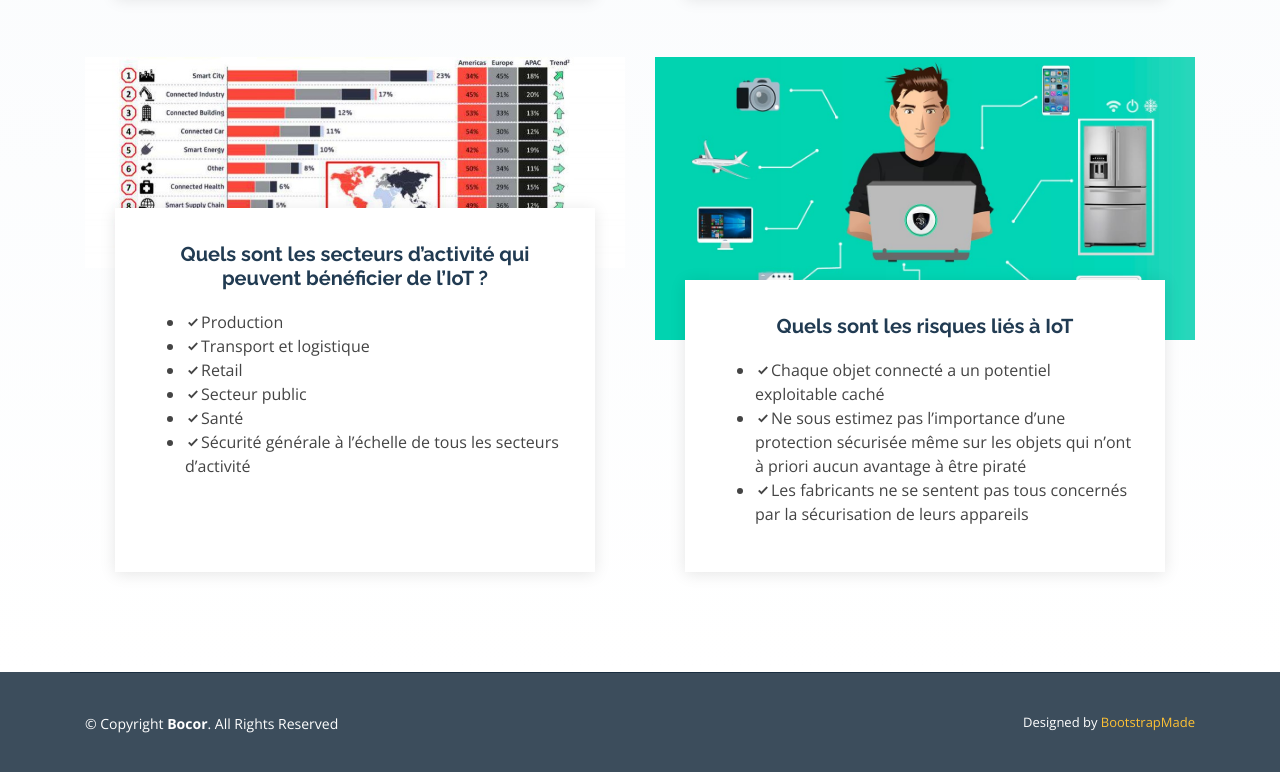
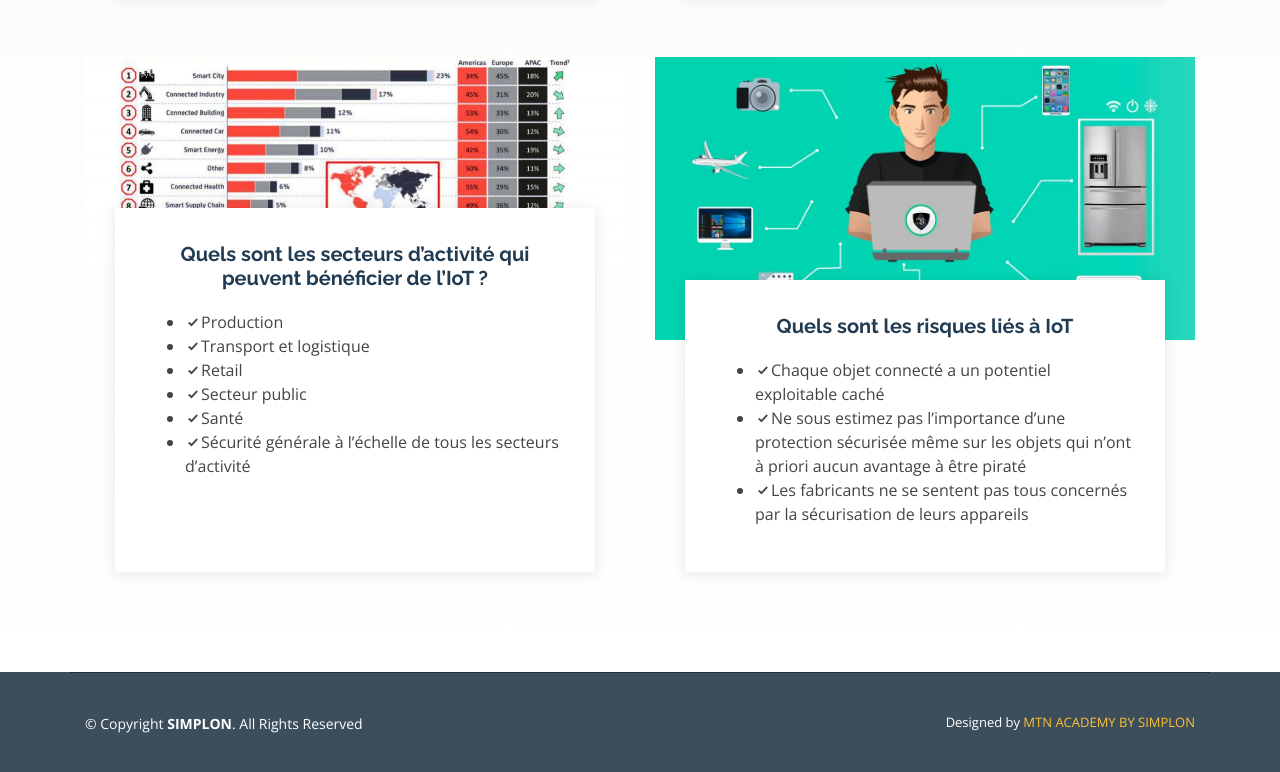
Before and after one commit to kevinDlan/IoT, a plain HTML site: page index.html in a window 1280 px wide. Shown: the part 1528-2300 px from the top of the page. Drawn offline with nearby package versions, Linux system fonts and the light colour scheme.

Commit message:
add copyright

```diff
--- a/index.html
+++ b/index.html
@@ -166,14 +166,14 @@
     <footer id="footer">
         <div class="container footer-bottom clearfix">
             <div class="copyright">
-                &copy; Copyright <strong><span>Bocor</span></strong>. All Rights Reserved
+                &copy; Copyright <strong><span>SIMPLON</span></strong>. All Rights Reserved
             </div>
             <div class="credits">
                 <!-- All the links in the footer should remain intact. -->
                 <!-- You can delete the links only if you purchased the pro version. -->
                 <!-- Licensing information: https://bootstrapmade.com/license/ -->
                 <!-- Purchase the pro version with working PHP/AJAX contact form: https://bootstrapmade.com/bocor-bootstrap-template-nice-animation/ -->
-                Designed by <a href="https://bootstrapmade.com/">BootstrapMade</a>
+                Designed by <a href="https://bootstrapmade.com/">MTN ACADEMY BY SIMPLON</a>
             </div>
         </div>
     </footer><!-- End Footer -->
```
